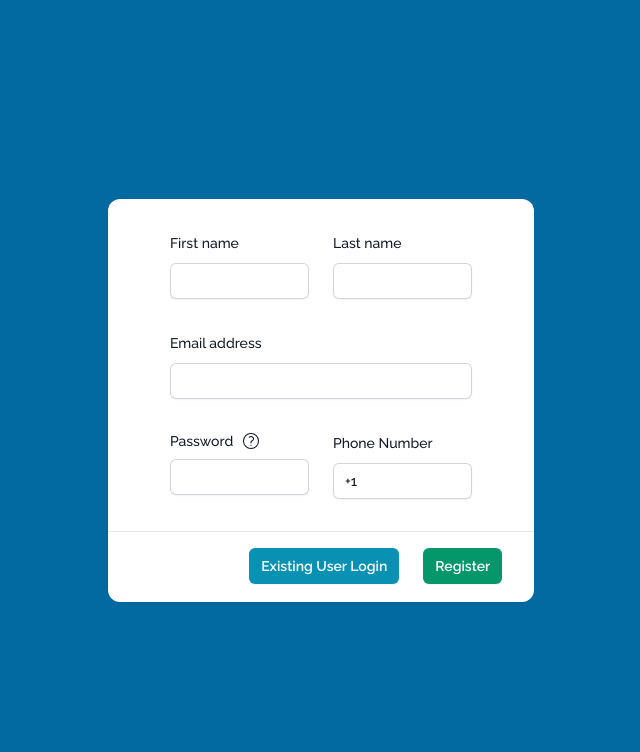
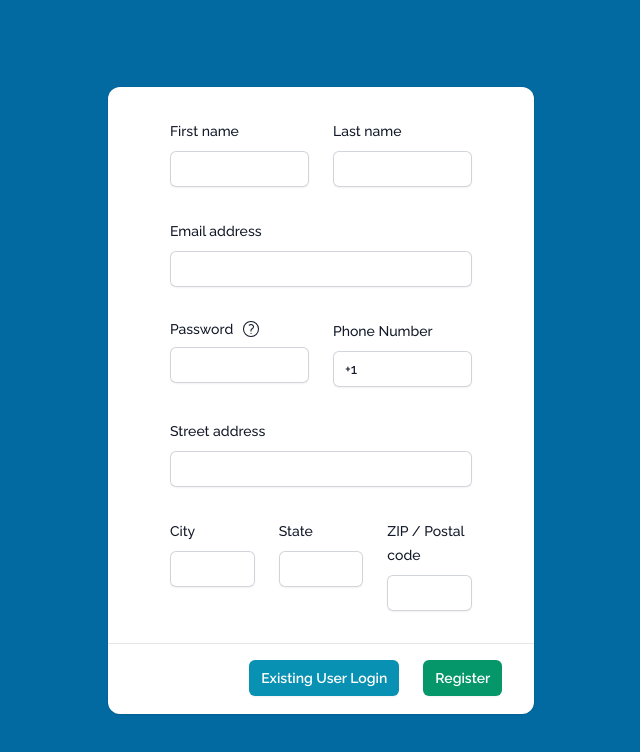
Before and after one commit to AdrianRRojo/authtemplate, a React (Create React App) app: page /register in a window 1280 px wide. Shown: the top 752 px of the page, without its empty margins (319-959 px from the left). Built offline with nearby package versions, Linux system fonts and the light colour scheme.

Commit message:
Added address,city,region,postal

```diff
--- a/src/components/register.tsx
+++ b/src/components/register.tsx
@@ -6,6 +6,10 @@ export interface FormData {
   fname: string;
   lname: string;
   email: string;
+  address: string;
+  city: string;
+  region: string;
+  postal: string;
   password: string;
   phone: string;
 
@@ -23,6 +27,10 @@ export default function Register() {
     fname: "",
     lname: "",
     email: "",
+    address: "",
+    city: "",
+    region: "",
+    postal: "",
     password: "",
     phone: "",
   });
@@ -225,17 +233,19 @@ export default function Register() {
                   />
                 </div>
               </div>
-              {/* <div className="col-span-full">
-                <label htmlFor="street-address" className="block text-sm/6 font-medium text-gray-900">
+              <div className="col-span-full">
+                <label htmlFor="address" className="block text-sm/6 font-medium text-gray-900">
                   Street address
                 </label>
                 <div className="mt-2">
                   <input
-                    id="street-address"
-                    name="street-address"
+                    id="address"
+                    name="address"
                     type="text"
                     autoComplete="street-address"
                     className="block w-full rounded-md border-0 py-1.5 text-gray-900 shadow-sm ring-1 ring-inset ring-gray-300 placeholder:text-gray-400 focus:ring-2 focus:ring-inset focus:ring-emerald-600 sm:text-sm/6"
+                    onChange={handleInputChange}
+                    value={formData.address}
                   />
                 </div>
               </div>
@@ -251,6 +261,8 @@ export default function Register() {
                     type="text"
                     autoComplete="address-level2"
                     className="block w-full rounded-md border-0 py-1.5 text-gray-900 shadow-sm ring-1 ring-inset ring-gray-300 placeholder:text-gray-400 focus:ring-2 focus:ring-inset focus:ring-emerald-600 sm:text-sm/6"
+                    onChange={handleInputChange}
+                    value={formData.city}
                   />
                 </div>
               </div>
@@ -266,24 +278,28 @@ export default function Register() {
                     type="text"
                     autoComplete="address-level1"
                     className="block w-full rounded-md border-0 py-1.5 text-gray-900 shadow-sm ring-1 ring-inset ring-gray-300 placeholder:text-gray-400 focus:ring-2 focus:ring-inset focus:ring-emerald-600 sm:text-sm/6"
+                    onChange={handleInputChange}
+                    value={formData.region}
                   />
                 </div>
               </div>
 
               <div className="sm:col-span-2">
-                <label htmlFor="postal-code" className="block text-sm/6 font-medium text-gray-900">
+                <label htmlFor="postal" className="block text-sm/6 font-medium text-gray-900">
                   ZIP / Postal code
                 </label>
                 <div className="mt-2">
                   <input
-                    id="postal-code"
-                    name="postal-code"
+                    id="postal"
+                    name="postal"
                     type="text"
-                    autoComplete="postal-code"
+                    autoComplete="postal"
                     className="block w-full rounded-md border-0 py-1.5 text-gray-900 shadow-sm ring-1 ring-inset ring-gray-300 placeholder:text-gray-400 focus:ring-2 focus:ring-inset focus:ring-emerald-600 sm:text-sm/6"
+                    onChange={handleInputChange}
+                    value={formData.postal}
                   />
                 </div>
-              </div> */}
+              </div>
             </div>
           </div>
           <div className="flex items-center justify-end gap-x-6 border-t border-gray-900/10 px-4 py-4 sm:px-8">
--- a/src/controllers/registerController.tsx
+++ b/src/controllers/registerController.tsx
@@ -15,10 +15,12 @@ export const RegisterController = async (data: FormData) => {
   var errors = false;
   var errorMsg: string;
   const errorList: string[] = [];
-  var email = data.email;
-  var fname = data.fname;
-  var lname = data.lname;
-  var password = data.password;
+  var email: string = data.email;
+  var address: string = data.address;
+  var postal: string = data.postal;
+  var fname: string = data.fname;
+  var lname: string = data.lname;
+  var password: string = data.password;
   var userID: any | undefined;
 
   const CheckIfUserExists = async(email: string) => {
@@ -54,6 +56,18 @@ export const RegisterController = async (data: FormData) => {
   // Length checks
   if (email.length < 4) {
     errorMsg = "Please set a valid email";
+    errorList.push(errorMsg);
+    errors = true;
+  }
+  if (address.length < 4) {
+    errorMsg = "Please set a valid street address";
+    errorList.push(errorMsg);
+    errors = true;
+  }
+  console.log(postal.length)
+  if (postal.length > 6) {
+
+    errorMsg = "Please set a valid postal";
     errorList.push(errorMsg);
     errors = true;
   }
```
Also changed, not shown: 1 other file (tests, documents, lock files or other folders).
